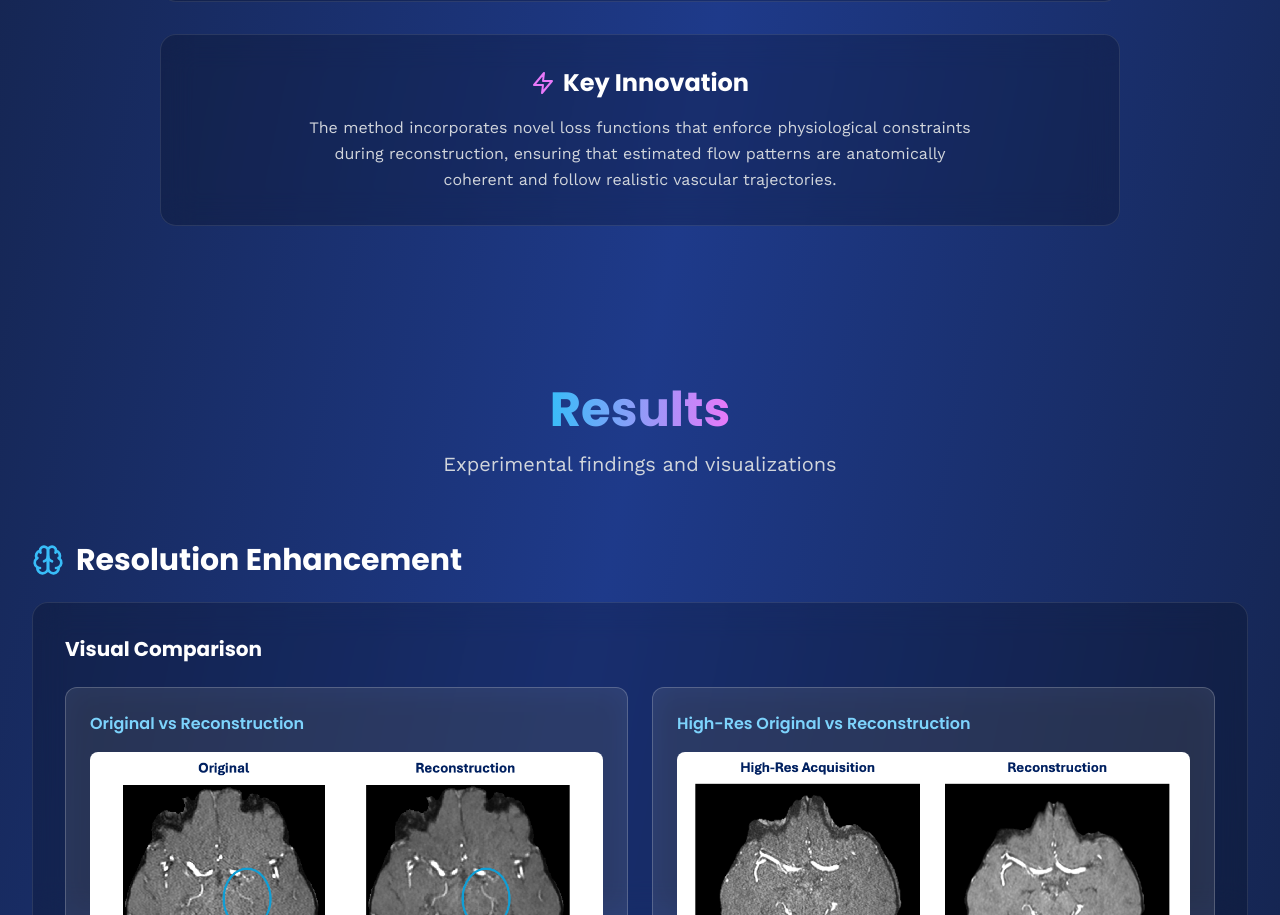
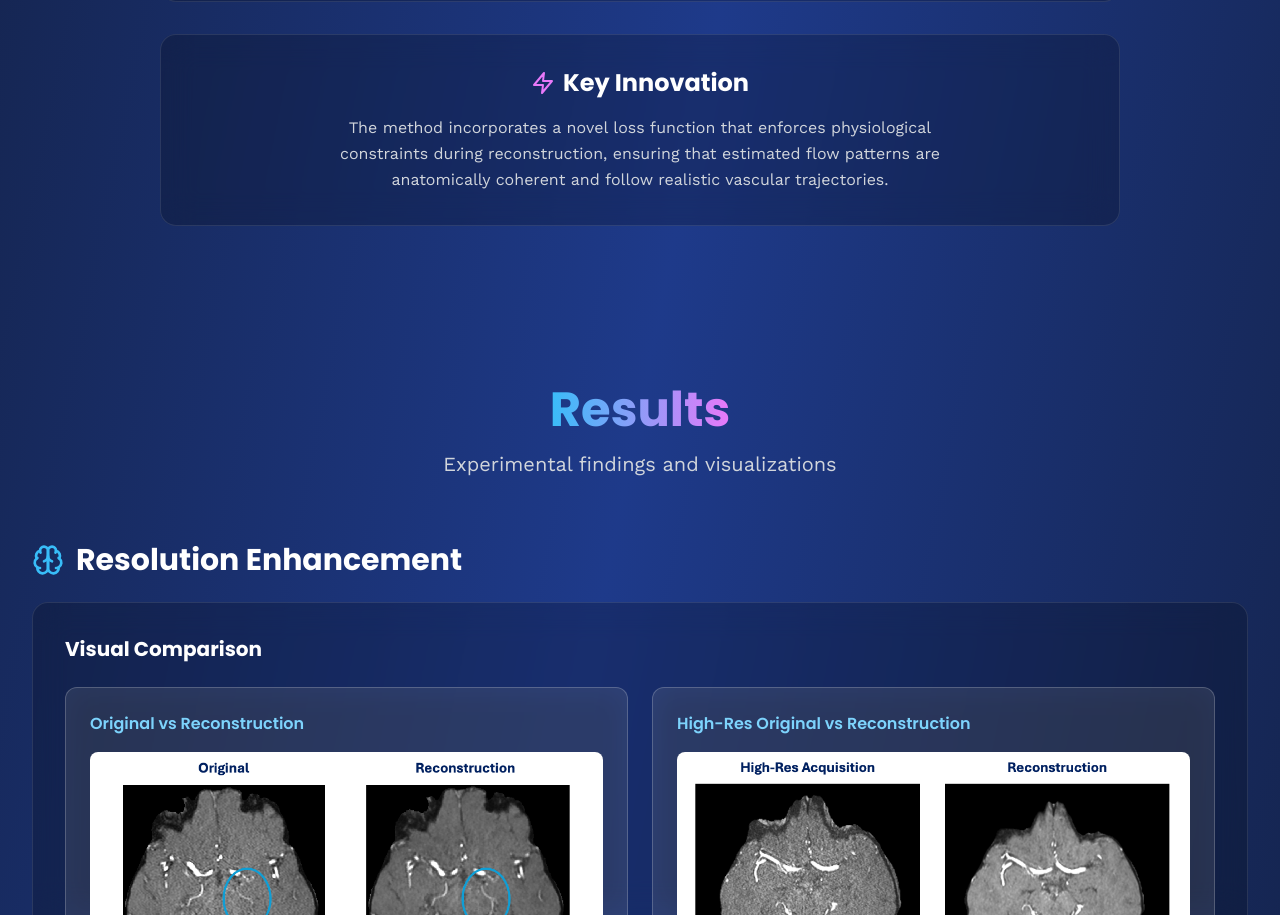
Before and after one commit to DariaHasin/toflow-portfolio, a React (Vite) app: page / in a window 1280 px wide. Shown: the part 2781-3696 px from the top of the page. Built offline with nearby package versions, Linux system fonts and the light colour scheme.

Commit message:
Change 'loss functions' to singular 'loss function'

```diff
--- a/src/components/Approach.jsx
+++ b/src/components/Approach.jsx
@@ -34,7 +34,7 @@ const Approach = () => {
             <h3 className="text-2xl font-bold">Key Innovation</h3>
           </div>
           <p className="text-gray-300 leading-relaxed text-center max-w-2xl mx-auto">
-            The method incorporates novel loss functions that enforce physiological constraints during reconstruction, ensuring that estimated flow patterns are anatomically coherent and follow realistic vascular trajectories.
+            The method incorporates a novel loss function that enforces physiological constraints during reconstruction, ensuring that estimated flow patterns are anatomically coherent and follow realistic vascular trajectories.
           </p>
         </div>
       </div>
```
